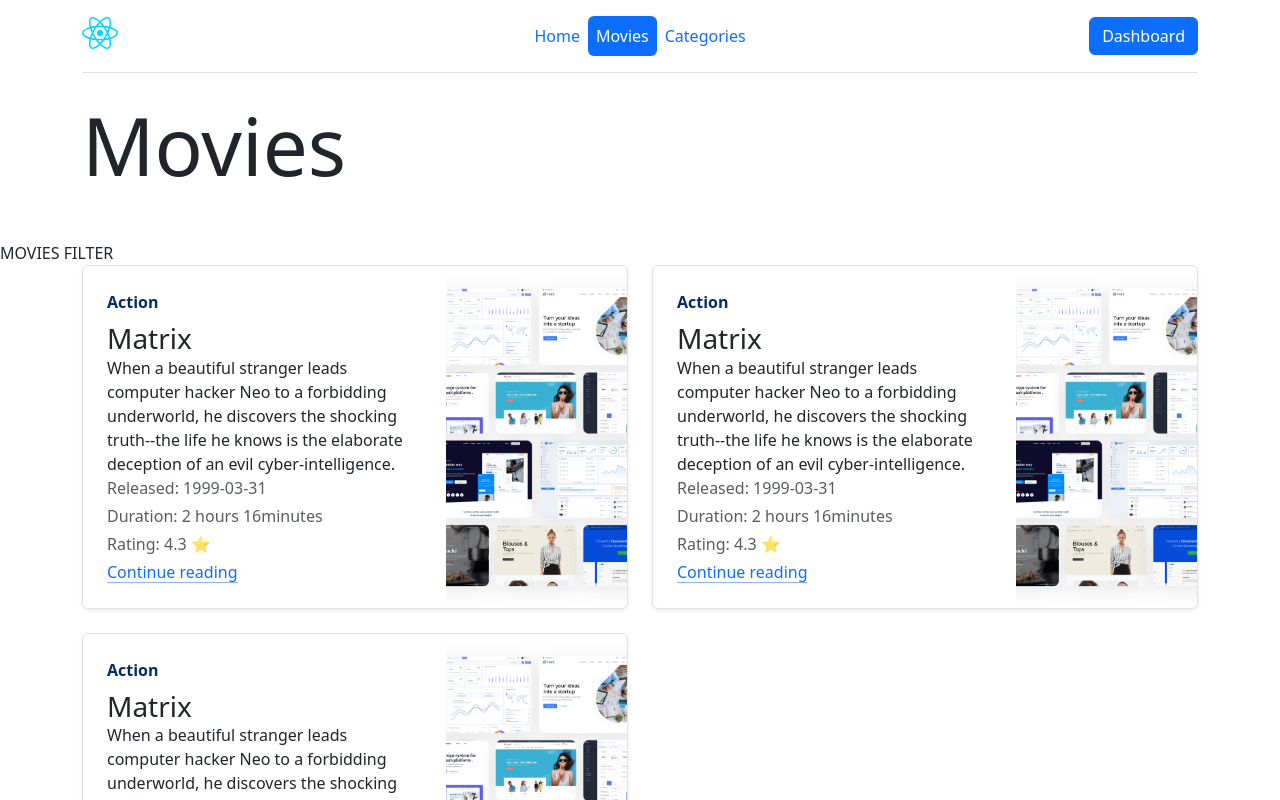
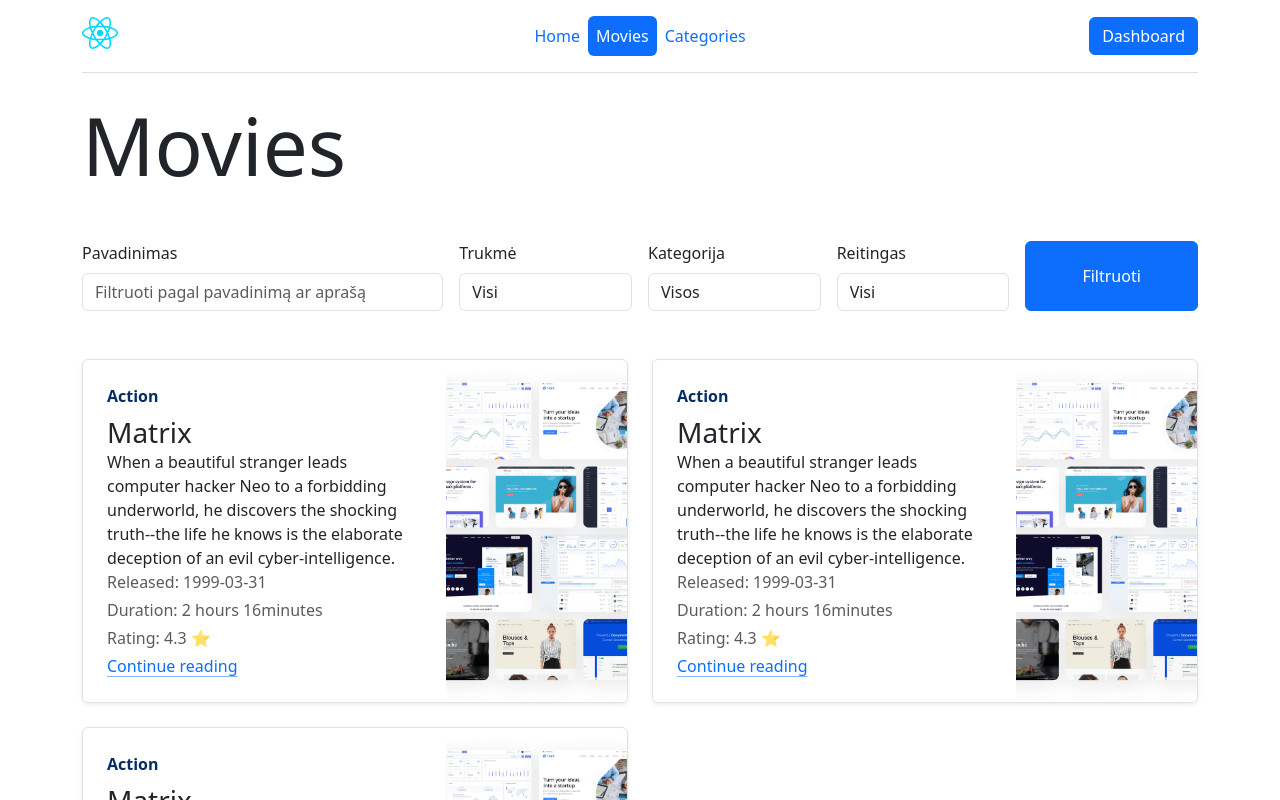
Before and after one commit to helltah/55-grupe-final-fantasy, a React app in the folder client/: page /movies in a window 1280 px wide. Shown: the top 800 px of the page. Built offline with nearby package versions, Linux system fonts and the light colour scheme; the HTML template or start-up script is replaced by a standard one.

Commit message:
MoviePage

```diff
--- a/client/src/App.jsx
+++ b/client/src/App.jsx
@@ -5,6 +5,7 @@
 import { CategoriesPage } from './pages/public/Categories';
 import { MoviesPage } from './pages/public/Movies';
 import { CategoryInnerPage } from './pages/public/CategoryInner';
+import { MovieInnerPage } from './pages/public/MoviesInner';
 
 export function App() {
   return (
@@ -13,6 +14,7 @@
         <Route element={<PublicLayout />}>
           <Route path='/' index element={<HomePage />} />
           <Route path='movies' element={<MoviesPage />} />
+          <Route path='movies/:movie' element={<MovieInnerPage />} />
           <Route path='categories' element={<CategoriesPage />} />
           <Route path='categories/:category' element={<CategoryInnerPage />} />
           <Route path='*' element={<NotFoundPage />} />
--- /dev/null
+++ b/client/src/components/MoviesFilter.jsx
@@ -0,0 +1,45 @@
+export function MoviesFilter() {
+    return (
+        <div className="container mb-5">
+            <form className="row g-3">
+                <div class="col-12 col-xl-4">
+                    <label for="title" className="form-label">Pavadinimas</label>
+                    <input type="text" className="form-control" id="title" placeholder="Filtruoti pagal pavadinimą ar aprašą" />
+                </div>
+                <div className="col-12 col-md-4 col-xl-2">
+                    <label for="duration" className="form-label">Trukmė</label>
+                    <select id="duration" className="form-control" name="duration">
+                        <option value="0">Visi</option>
+                        <option value="1">0+ hour</option>
+                        <option value="2">1+ hour</option>
+                        <option value="3">2+ hour</option>
+                        <option value="4">3+ hour</option>
+                        <option value="5">4+ hour</option>
+                    </select>
+                </div>
+                <div className="col-12 col-md-4 col-xl-2">
+                    <label for="category" class="form-label">Kategorija</label>
+                    <select id="category" class="form-control" name="category">
+                        <option value="0">Visos</option>
+                        <option value="animation">Animation</option>
+                        <option value="documentary">Documentary</option>
+                        <option value="action">Action</option>
+                    </select>
+                </div>
+                <div className="col-12 col-md-4 col-xl-2">
+                    <label for="rating" class="form-label">Reitingas</label>
+                    <select id="rating" class="form-control" name="rating">
+                        <option value="0">Visi</option>
+                        <option value="1">1+</option>
+                        <option value="2">2+</option>
+                        <option value="3">3+</option>
+                        <option value="4">4+</option>
+                    </select>
+                </div>
+                <div className="col-12 col-xl-2 d-flex">
+                    <button type="submit" className="btn btn-primary w-100">Filtruoti</button>
+                </div>
+            </form>
+        </div>
+    )
+}
--- a/client/src/custom.css
+++ b/client/src/custom.css
@@ -1,3 +1,3 @@
 .min-page-height {
-    min-height: calc(100vh - 13.6rem);
+  min-height: calc(100vh - 13.6rem);
 }
--- a/client/src/pages/public/Movies.jsx
+++ b/client/src/pages/public/Movies.jsx
@@ -1,5 +1,6 @@
 import { PublicPageTitle } from '../../components/PublicPageTitle';
 import { MovieCard } from '../../components/MovieCard';
+import { MoviesFilter } from '../../components/MoviesFilter';
 
 export function MoviesPage() {
     const moviesData = [{}, {}, {}];
@@ -7,7 +8,7 @@
         <main className='min-page-height'>
             <PublicPageTitle title='Movies' />
 
-            <div>MOVIES FILTER</div>
+            <MoviesFilter />
 
             <div className="container">
                 <div className="row">
--- /dev/null
+++ b/client/src/pages/public/MoviesInner.jsx
@@ -0,0 +1,21 @@
+import imgUrl from '../../assets/hero.png';
+
+export function MovieInnerPageName() {
+    return (
+        <main className='min-page-height'>
+            <div className="container">
+                <div className="row">
+                    <div className="col-12 col-lg-6 mb-5">
+                        <strong className="d-inline-block mb-2 text-primary-emphasis">Action</strong>
+                        <h1 className="display-2">Matrix</h1>
+                        <p className="card-text mb-5">When a beautiful stranger leads computer hacker Neo to a forbidding underworld, he discovers the shocking truth--the life he knows is the elaborate deception of an evil cyber-intelligence.</p>
+                        <div className="mb-1 text-body-secondary">Released: 1999-03-31</div>
+                        <div className="mb-1 text-body-secondary">Duration: 2 hours 16minutes</div>
+                        <div className="mb-1 text-body-secondary">Rating: 4.3 ⭐</div>
+                       </div>
+                    <img src={imgUrl} alt="Movie thumbnail" class="col-12 col-lg-4 object-fit-contain" />
+                </div>
+            </div>
+        </main>
+    );
+}
```
